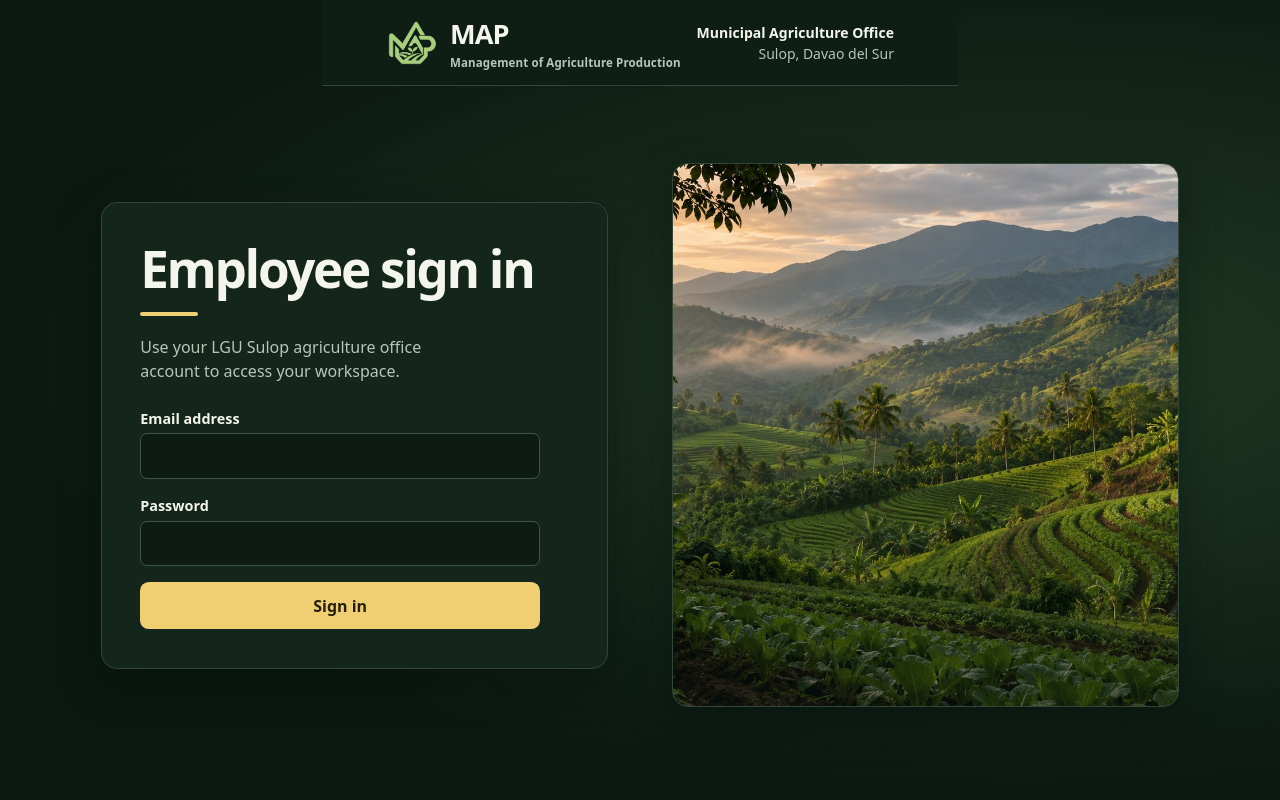
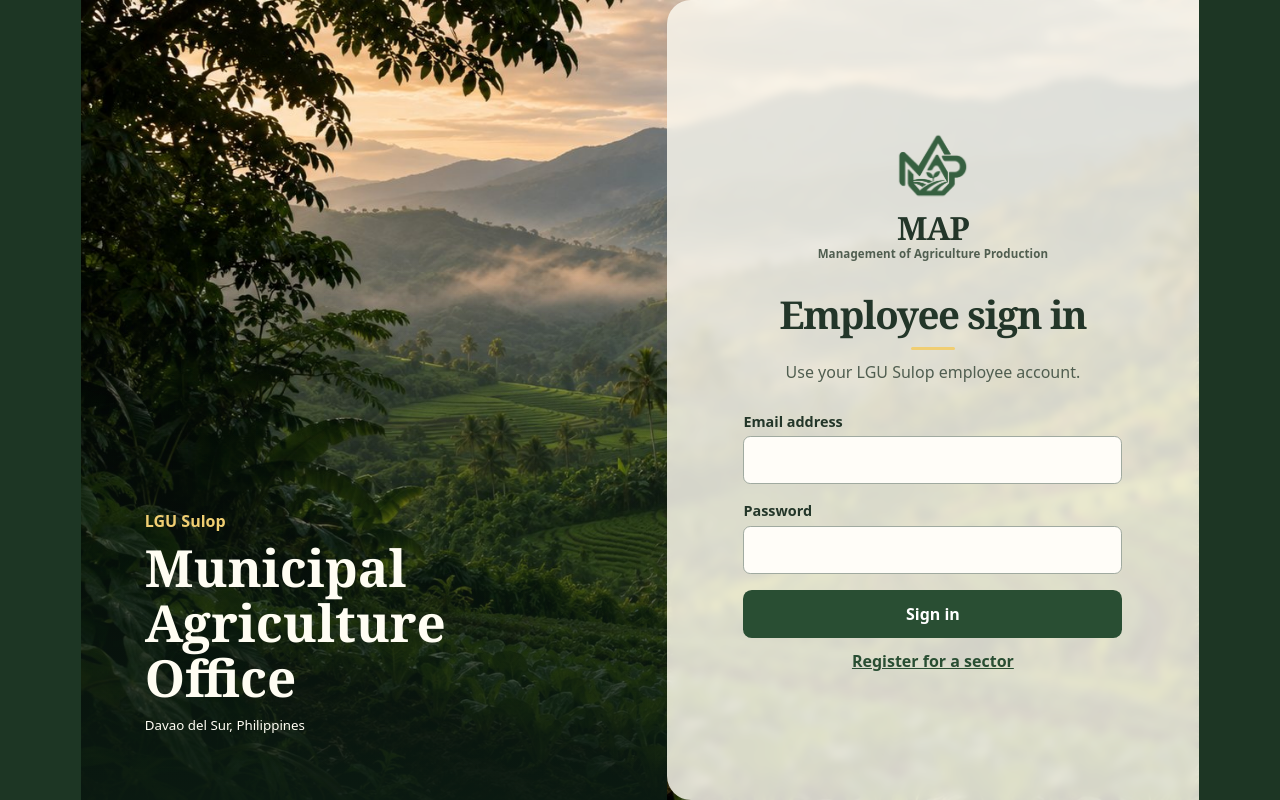
Before and after one commit to mnmpt/MAP, a Laravel app: page /login in a window 1280 px wide. Run offline with Laravel 12, Linux system fonts and the light colour scheme.

Commit message:
Update MAP System

```diff
--- a/app/Http/Controllers/AgricultureController.php
+++ b/app/Http/Controllers/AgricultureController.php
@@ -2,7 +2,9 @@
 
 namespace App\Http\Controllers;
 
+use App\Models\User;
 use Illuminate\Database\Query\Builder;
+use Illuminate\Database\UniqueConstraintViolationException;
 use Illuminate\Http\JsonResponse;
 use Illuminate\Http\RedirectResponse;
 use Illuminate\Http\Request;
@@ -22,6 +24,14 @@ use ZipArchive;
 
 class AgricultureController extends Controller
 {
+    private const REGISTRATION_SECTORS = [
+        'corn' => 'Corn',
+        'rice' => 'Rice',
+        'livestock' => 'Poultry and Livestock',
+        'high-value-crops' => 'High Value Crops',
+        'fisheries' => 'Fisheries',
+    ];
+
     public function loginPage(): View|RedirectResponse
     {
         return Auth::check() ? redirect()->route('dashboard') : view('agriculture-login');
@@ -31,13 +41,52 @@ class AgricultureController extends Controller
     {
         $credentials = $request->validate(['email' => 'required|email', 'password' => 'required|string']);
 
-        if (! Auth::attempt($credentials)) {
-            throw ValidationException::withMessages(['email' => 'The email or password is incorrect.']);
+        if (! Auth::attemptWhen($credentials, fn (User $user): bool => $user->hasApprovedWorkspace())) {
+            throw ValidationException::withMessages(['email' => 'Check your email and password. New accounts require approval before signing in.']);
         }
 
         $request->session()->regenerate();
 
-        return redirect()->intended(route('dashboard'));
+        $sector = $request->user()->sector;
+        $destination = $sector === 'head' ? route('dashboard') : route('sector', $sector);
+
+        return redirect()->intended($destination);
+    }
+
+    public function registrationPage(): View|RedirectResponse
+    {
+        return Auth::check() ? redirect()->route('dashboard') : view('agriculture-login', ['sectors' => self::REGISTRATION_SECTORS]);
+    }
+
+    public function register(Request $request): RedirectResponse
+    {
+        $data = $request->validate([
+            'name' => 'required|string|max:255',
+            'email' => 'required|email|max:255|unique:users',
+            'password' => ['bail', 'required', 'string', 'min:12', 'confirmed', function (string $attribute, string $password, \Closure $fail): void {
+                if (strlen($password) > 72 || str_contains($password, "\0")) {
+                    $fail('Use a password of at most 72 bytes without null characters.');
+                }
+            }],
+            'sector' => ['required', 'string', Rule::in(array_keys(self::REGISTRATION_SECTORS))],
+        ]);
+
+        try {
+            DB::transaction(function () use ($data): void {
+                $user = User::create(['name' => $data['name'], 'email' => $data['email'], 'password' => $data['password']]);
+                DB::table('sector_requests')->insert([
+                    'user_id' => $user->id,
+                    'sector' => $data['sector'],
+                    'reason' => 'New employee registration',
+                    'created_at' => now(),
+                    'updated_at' => now(),
+                ]);
+            });
+        } catch (UniqueConstraintViolationException) {
+            throw ValidationException::withMessages(['email' => 'The email has already been taken.']);
+        }
+
+        return redirect()->route('login')->with('notice', 'Registration submitted. The Agriculture Head must approve your sector before you can sign in.');
     }
 
     public function logout(Request $request): RedirectResponse
@@ -58,11 +107,11 @@ class AgricultureController extends Controller
     public function index(Request $request): View|RedirectResponse
     {
         $user = $request->user();
-        $visible = $this->visible($request);
-        if ($user->sector !== 'head' && isset($visible[$user->sector])) {
+        if ($user->sector !== 'head') {
             return redirect()->route('sector', $user->sector);
         }
 
+        $visible = $this->visible($request);
         [$year, $quarter] = $this->period($request);
         $summary = $this->summary(array_keys($visible), $year, $quarter);
         $previous = $this->previousRice($visible, $year, $quarter);
@@ -90,9 +139,11 @@ class AgricultureController extends Controller
             if ($livestockRegister === null) {
                 $query->whereNull('details->register');
             } else {
-                $query->where('details->register', $livestockRegister)
-                    ->where('record_date', '>=', Carbon::create($year, 1, 1)->toDateString())
-                    ->where('record_date', '<', Carbon::create($year + 1, 1, 1)->toDateString());
+                $query->where('details->register', $livestockRegister);
+                if ($livestockRegister !== 'vaccination') {
+                    $query->where('record_date', '>=', Carbon::create($year, 1, 1)->toDateString())
+                        ->where('record_date', '<', Carbon::create($year + 1, 1, 1)->toDateString());
+                }
             }
         }
         $tilapiaRegister = $sector === 'fisheries' && $request->query('register') === 'tilapia';
@@ -118,7 +169,7 @@ class AgricultureController extends Controller
                 $query->where('details->area', $barangay);
             }
         }
-        if ($sector === 'corn' || $crop !== null || $monthlyAccomplished) {
+        if ($sector === 'corn' || $crop !== null || $monthlyAccomplished || $livestockRegister === 'vaccination') {
             $month = $request->validate(['month' => 'nullable|date_format:Y-m'])['month']
                 ?? now('Asia/Manila')->format('Y-m');
             $plantingMonth = Carbon::createFromFormat('!Y-m', $month);
@@ -282,7 +333,11 @@ class AgricultureController extends Controller
                 'date' => $record->record_date,
                 'sector' => $record->sector,
                 'service' => match ($record->sector) {
-                    'livestock' => ($details['register'] ?? null) === 'routine-services' ? 'Routine animal health service' : 'Livestock loading',
+                    'livestock' => match ($details['register'] ?? null) {
+                        'routine-services' => 'Routine animal health service',
+                        'vaccination' => 'Animal vaccination',
+                        default => 'Livestock loading',
+                    },
                     'vaccine' => 'Pet vaccination',
                     'fisheries' => ($details['transaction'] ?? null) === 'Sold' ? 'Tilapia fingerling sale' : 'Fingerling distribution',
                     'fertilizer' => ($details['status'] ?? null) === 'Collected' ? 'Fertilizer allocation (collected)' : 'Fertilizer allocation (pending collection)',
@@ -324,7 +379,8 @@ class AgricultureController extends Controller
         $visible = $this->visible($request);
         $head = $request->user()->sector === 'head';
         $requests = DB::table('sector_requests')->join('users', 'users.id', '=', 'sector_requests.user_id')
-            ->select('sector_requests.*', 'users.name')->when(! $head, fn (Builder $query) => $query->where('user_id', $request->user()->id))
+            ->select('sector_requests.*', 'users.name', 'users.email', 'users.sector as assigned_sector')
+            ->when(! $head, fn (Builder $query) => $query->where('user_id', $request->user()->id))
             ->latest('sector_requests.updated_at')->paginate(15);
 
         return view('agriculture', compact('visible', 'requests', 'head'));
@@ -332,7 +388,7 @@ class AgricultureController extends Controller
 
     public function requestAccess(Request $request): RedirectResponse
     {
-        abort_if($request->user()->sector === 'head', 403);
+        abort_if(in_array($request->user()->sector, ['head', null], true), 403);
         $data = $request->validate([
             'sector' => ['required', Rule::in(array_keys(array_diff_key(config('agriculture'), $this->visible($request))))],
             'reason' => 'required|string|max:500',
@@ -349,10 +405,25 @@ class AgricultureController extends Controller
     {
         abort_unless($request->user()->sector === 'head', 403);
         $data = $request->validate(['status' => 'required|in:approved,denied']);
-        $updated = DB::table('sector_requests')->where('id', $grant)
-            ->whereIn('status', $data['status'] === 'approved' ? ['pending'] : ['pending', 'approved'])
-            ->update(['status' => $data['status'], 'updated_at' => now()]);
-        abort_unless($updated, 409, 'The request was already updated.');
+        DB::transaction(function () use ($grant, $data): void {
+            $query = DB::table('sector_requests')->where('id', $grant);
+            $access = DB::table('sector_requests')
+                ->join('users', 'users.id', '=', 'sector_requests.user_id')
+                ->where('sector_requests.id', $grant)
+                ->select('sector_requests.user_id', 'sector_requests.sector', 'sector_requests.status', 'users.sector as assigned_sector')
+                ->lockForUpdate()->first();
+            abort_if($access === null, 404);
+            if ($access->status === $data['status']) {
+                return;
+            }
+            abort_if($access->assigned_sector === $access->sector, 409, 'This is the employee’s assigned sector.');
+            $updated = $query->whereIn('status', $data['status'] === 'approved' ? ['pending'] : ['pending', 'approved'])
+                ->update(['status' => $data['status'], 'updated_at' => now()]);
+            abort_unless($updated, 409, 'The request was already updated.');
+            if ($data['status'] === 'approved' && $access->assigned_sector === null) {
+                User::query()->whereKey($access->user_id)->update(['sector' => $access->sector]);
+            }
+        });
 
         return back()->with('notice', 'Access updated.');
     }
@@ -408,7 +479,7 @@ class AgricultureController extends Controller
             $rules['submission_id'] = 'required|uuid';
         }
         $data = Validator::make($input, $rules)->validate();
-        if ($register === 'routine-services') {
+        if (in_array($register, ['routine-services', 'vaccination'], true)) {
             $data['name'] = Str::squish($data['first_name'].' '.$data['last_name']);
             $data['farmer_name'] = $data['name'];
         }
--- a/app/Models/User.php
+++ b/app/Models/User.php
@@ -17,6 +17,11 @@ class User extends Authenticatable
     /** @use HasFactory<UserFactory> */
     use HasFactory, Notifiable;
 
+    public function hasApprovedWorkspace(): bool
+    {
+        return $this->sector === 'head' || isset(config('agriculture')[$this->sector]);
+    }
+
     /**
      * Get the attributes that should be cast.
      *
--- a/app/Providers/AppServiceProvider.php
+++ b/app/Providers/AppServiceProvider.php
@@ -2,6 +2,8 @@
 
 namespace App\Providers;
 
+use App\Models\User;
+use Illuminate\Support\Facades\Gate;
 use Illuminate\Support\ServiceProvider;
 
 class AppServiceProvider extends ServiceProvider
@@ -19,6 +21,6 @@ class AppServiceProvider extends ServiceProvider
      */
     public function boot(): void
     {
-        //
+        Gate::define('access-workspace', fn (User $user): bool => $user->hasApprovedWorkspace());
     }
 }
--- a/config/agriculture.php
+++ b/config/agriculture.php
@@ -40,6 +40,29 @@ return [
             'treatment_m' => ['Treatment (male heads)', 'nullable|integer|min:0|max:100000000'],
             'treatment_f' => ['Treatment (female heads)', 'nullable|integer|min:0|max:100000000'],
             'signature' => ['Signature / acknowledgment reference', 'nullable|string|max:160'],
+        ]],
+        'vaccination' => ['Vaccination', [
+            'reason' => ['Reason', 'nullable|string|max:200'],
+            'purok' => ['Purok', 'nullable|string|max:100'],
+            'area' => ['Barangay', 'required|string|max:100'],
+            'first_name' => ['Client first name', 'required|string|max:80'],
+            'last_name' => ['Client last name', 'required|string|max:80'],
+            'sex' => ['Client sex', 'nullable|in:M,F'],
+            'birth_date' => ['Client birthday', 'nullable|date_format:Y-m-d|before_or_equal:record_date'],
+            'contact' => ['Contact number', 'nullable|string|max:40'],
+            'address' => ['Client address', 'nullable|string|max:200'],
+            'species' => ['Species', 'required|string|max:100'],
+            'animal_sex' => ['Animal sex', 'nullable|in:M,F'],
+            'animal_age' => ['Animal age (include unit)', 'nullable|string|max:60'],
+            'animal_color' => ['Animal color', 'nullable|string|max:100'],
+            'animal_name' => ['Animal name', 'nullable|string|max:100'],
+            'breed' => ['Breed', 'nullable|string|max:100'],
+            'animal_birth_date' => ['Animal date of birth', 'nullable|date_format:Y-m-d|before_or_equal:record_date'],
+            'disease' => ['Target disease', 'required|string|max:100'],
+            'vaccine_type' => ['Vaccine type', 'required|string|max:100'],
+            'lot_number' => ['Batch / lot number', 'nullable|string|max:100'],
+            'vaccine_source' => ['Vaccine source', 'nullable|string|max:160'],
+            'remarks' => ['Remarks / pregnancy status', 'nullable|string|max:500'],
         ]],
         'poultry-farms' => ['List of Poultry Farms', [
             'name' => ['Poultry farm name', 'required|string|max:160'],
--- a/public/agriculture.css
+++ b/public/agriculture.css
@@ -21,6 +21,30 @@ dialog{width:min(94vw,34rem);max-height:90vh;border:1px solid var(--line);border
 .corn-report td { font-variant-numeric: tabular-nums; }
 
 .sidebar nav .subnav { margin-inline-start: 1.25rem; font-size: .87rem; }
+.sidebar[hidden], .sidebar-toggle[hidden] { display: none; }
+.sidebar {
+    position: sticky;
+    inset-block-start: 0;
+    align-self: start;
+    height: 100vh;
+    height: 100dvh;
+    overflow-y: auto;
+    overscroll-behavior-y: contain;
+}
+.sidebar > * { flex-shrink: 0; }
+.shell.sidebar-closed { grid-template-columns: minmax(0, 1fr); }
+.topbar-title { display: flex; align-items: center; flex-wrap: wrap; gap: .55rem .9rem; min-width: 0; }
+.sidebar-toggle { padding: .35rem .65rem; font-size: .875rem; }
+@media (max-width: 760px) {
+    .sidebar {
+        position: static;
+        height: auto;
+        max-height: 60vh;
+        max-height: 60dvh;
+    }
+    .shell:has(.sidebar-toggle:not([hidden])) > main { display: contents; }
+    .shell:has(.sidebar-toggle:not([hidden])) .topbar { grid-row: 1; }
+}
 .tilapia-register :is(th, td) { white-space: nowrap; }
 .tilapia-register tbody th { background: inherit; }
 .tilapia-flags { display: flex; flex-wrap: wrap; gap: .6rem 1rem; border: 1px solid var(--line); border-radius: .55rem; }
@@ -230,90 +254,93 @@ dialog::backdrop { background: #040a07bc; }
 
 .login {
     display: block;
-    min-height: 100dvh;
     padding: 0;
-    background: radial-gradient(ellipse at 80% 45%, #203924, transparent 70%), #0b1811;
+    color-scheme: light;
+    background: #1d3624;
 }
 
-.login-header {
-    border-bottom: 1px solid var(--line);
-    background: #0e1e15;
-}
-
-.login-header-inner {
-    max-width: 77rem;
-    padding: .85rem clamp(1.25rem, 5vw, 4rem);
-    margin-inline: auto;
-    display: flex;
-    align-items: center;
-    justify-content: space-between;
-    gap: 1rem;
-}
-
-.login-header .brand { font-size: 1.7rem; }
-.login-header p { text-align: right; font-size: .875rem; font-weight: 650; }
-.login-header p span { display: block; color: var(--muted); font-weight: 400; }
-
 .login-layout {
-    width: min(100%, 77rem);
-    margin-inline: auto;
     display: grid;
-    grid-template-columns: minmax(0, 1fr) minmax(0, 1fr);
-    align-items: center;
-    gap: clamp(1.5rem, 5vw, 5rem);
-    padding: clamp(2.4rem, 6vw, 5rem) clamp(1.25rem, 6vw, 5rem);
+    grid-template-columns: minmax(0, 1.1fr) minmax(0, 1fr);
+    min-height: 100vh;
+    min-height: 100dvh;
+    background: url("map-farm.jpg") center / cover fixed;
 }
 
 .login-card {
+    --ink: #233629;
+    --muted: #505e50;
     width: 100%;
-    padding: clamp(1.25rem, 3vw, 2.5rem);
-    background: var(--surface);
-    border: 1px solid var(--line);
-    box-shadow: 0 14px 40px #050c0866;
-    gap: 1.2rem;
+    padding: clamp(2rem, 6vw, 5.5rem) clamp(1.5rem, 6vw, 5rem);
+    align-content: center;
+    justify-items: center;
+    background: rgb(251 248 239 / 84%);
+    backdrop-filter: blur(4px);
+    color: var(--ink);
+    border-radius: 1.5rem 0 0 1.5rem;
+    text-align: center;
+    gap: .65rem;
+}
+
+.login-card .brand {
+    flex-direction: column;
+    gap: .35rem;
+    font: 700 2rem/1.2 Georgia, serif;
+    margin-bottom: 1.35rem;
+}
+
+.login-card .map-logo {
+    --map-logo-color: #355f3f;
+    width: 4.75rem;
+    height: 4.75rem;
 }
 
 .login-card h1 {
-    font-size: clamp(2rem, 4vw, 3.4rem);
-    letter-spacing: -.045em;
+    font: 700 clamp(1.85rem, 3vw, 2.65rem)/1.1 Georgia, serif;
+    letter-spacing: -.035em;
 }
 
 .login-card h1::after {
     display: block;
     content: "";
-    width: 3.6rem;
-    height: .22rem;
-    margin-top: 1rem;
+    width: 2.75rem;
+    height: .2rem;
+    margin: .7rem auto 0;
     border-radius: 1rem;
     background: var(--yellow);
 }
 
-.login-card p { max-width: 32ch; }
-.login-card form { max-width: 25rem; gap: 1rem; margin-top: .35rem; }
-.login-card input { min-height: 2.85rem; }
-.login-card button { width: 100%; }
+.login-card form, .login-card .notice { width: min(100%, 25rem); text-align: left; }
+.login-card form { gap: 1rem; margin-top: 1rem; }
+.login-card :is(input, select) { min-height: 3rem; background: #fffdf8; border-color: #a0aaa0; }
+.login-switch a { color: #294e33; font-weight: 700; }
+.login-card button { width: 100%; min-height: 3rem; background: #294e33; color: #fff; }
+.login-card .notice.error { background: #f7e3dd; color: #802f29; }
+.login-card :focus-visible { outline-color: #8d5c17; }
 
 .login-scene {
-    width: 100%;
-    min-height: clamp(24rem, 45vw, 34rem);
-    border: 1px solid var(--line);
-    border-radius: 1rem;
-    background: linear-gradient(0deg, #0b18117a, transparent 60%), url("map-farm.jpg") 70% center / cover;
-    box-shadow: 0 14px 40px #050c0866;
+    display: grid;
+    align-items: end;
+    justify-items: start;
+    padding: clamp(1.5rem, 5vw, 4rem);
+    color: #fffdf3;
+    background: linear-gradient(0deg, #0b1b12ed, transparent 68%);
+}
+
+.login-scene span { color: var(--yellow); font-weight: 750; }
+.login-scene p {
+    max-width: 16ch;
+    margin: .4rem 0;
+    font: 700 clamp(1.55rem, 4vw, 3.3rem)/1.08 Georgia, serif;
 }
 
 @media (max-width: 700px) {
-    .login-layout { grid-template-columns: minmax(0, 1fr); }
-    .login-card { max-width: 29rem; justify-self: center; }
-    .login-scene { display: none; }
+    .login-layout { grid-template-columns: minmax(0, 1fr); background-attachment: scroll; }
+    .login-card { border-radius: 0; }
+    .login-scene { min-height: 12rem; }
     .banner-overview {
         background-image: linear-gradient(90deg, #0c1711f5, #0c1711aa), url("map-farm.jpg");
     }
-}
-
-@media (max-width: 420px) {
-    .login-header-inner { align-items: flex-start; flex-direction: column; gap: .25rem; }
-    .login-header p { text-align: left; padding-inline-start: 4rem; }
 }
 
 :focus-visible {
--- a/resources/views/agriculture-fields.blade.php
+++ b/resources/views/agriculture-fields.blade.php
@@ -8,6 +8,7 @@
     }
     $dateLabel = match ($livestockRegister) {
         'routine-services' => 'Service date',
+        'vaccination' => 'Vaccination date',
         'poultry-farms' => 'Reporting date',
         default => match ($sector) { 'livestock' => 'Loading date', 'rice' => 'Harvest date', 'corn' => 'Planting date', 'high-value-crops' => 'Production date', 'fertilizer' => 'Allocation date', 'vaccine' => 'Vaccination date', 'fisheries' => 'Distribution date', default => 'Registration date' },
     };
@@ -30,7 +31,7 @@
                 <option value="{{ $cropKey }}">{{ $cropLabel }}</option>
             @endforeach
         </select>
-    @elseif (in_array($key, ['government', 'sex'], true))
+    @elseif (in_array($key, ['government', 'sex', 'animal_sex'], true))
         <select name="{{ $key }}" @if ($key === 'government') required @endif>
             <option value="">{{ $key === 'government' ? 'Select Yes or No' : 'Unspecified' }}</option>
             @foreach ($key === 'government' ? ['Yes' => 'Yes', 'No' => 'No'] : ['M' => 'Male', 'F' => 'Female'] as $option => $optionLabel)
@@ -49,7 +50,7 @@
             $key === 'area' && $sector === 'high-value-crops' => $barangay,
             default => '',
         } }}"
-            type="{{ match(true) { $key === 'unloaded_at' => 'datetime-local', in_array($key, ['collected_at', 'birth_date'], true) => 'date', str_contains($rule, '|integer') || str_contains($rule, '|numeric') => 'number', default => 'text' } }}"
+            type="{{ match(true) { $key === 'unloaded_at' => 'datetime-local', in_array($key, ['collected_at', 'birth_date', 'animal_birth_date'], true) => 'date', str_contains($rule, '|integer') || str_contains($rule, '|numeric') => 'number', default => 'text' } }}"
             @if (str_contains($rule, '|numeric')) step="any" @endif
             @if (preg_match('/\|max:(\d+)/', $rule, $limit)) {{ str_contains($rule, '|string') ? 'maxlength' : 'max' }}="{{ $limit[1] }}" @endif
             @if (str_starts_with($rule, 'required')) required @endif>
--- a/resources/views/agriculture-login.blade.php
+++ b/resources/views/agriculture-login.blade.php
@@ -1,26 +1,45 @@
 <!doctype html>
 <html lang="en">
-<head><meta charset="utf-8"><meta name="viewport" content="width=device-width, initial-scale=1"><title>Sign in · MAP | LGU Sulop</title><link rel="stylesheet" href="{{ asset('agriculture.css') }}"></head>
+<head><meta charset="utf-8"><meta name="viewport" content="width=device-width, initial-scale=1"><title>{{ isset($sectors) ? 'Register' : 'Sign in' }} · MAP | LGU Sulop</title><link rel="stylesheet" href="{{ asset('agriculture.css') }}"></head>
 <body class="login">
-<header class="login-header">
-    <div class="login-header-inner">
+<main class="login-layout">
+    <aside class="login-scene" aria-label="LGU Sulop">
+        <div>
+            <span>LGU Sulop</span>
+            <p>Municipal Agriculture Office</p>
+            <small>Davao del Sur, Philippines</small>
+        </div>
+    </aside>
+    <section class="login-card" aria-labelledby="sign-in-title">
         <div class="brand"><span class="map-logo" aria-hidden="true"></span><span>MAP<small>Management of Agriculture Production</small></span></div>
-        <p>Municipal Agriculture Office <span>Sulop, Davao del Sur</span></p>
-    </div>
-</header>
-<main class="login-layout">
-    <section class="login-card" aria-labelledby="sign-in-title">
-        <h1 id="sign-in-title">Employee sign in</h1>
-        <p>Use your LGU Sulop agriculture office account to access your workspace.</p>
+        <h1 id="sign-in-title">{{ isset($sectors) ? 'Employee registration' : 'Employee sign in' }}</h1>
+        <p>{{ isset($sectors) ? 'Request a sector. The Agriculture Head will review your registration.' : 'Use your LGU Sulop employee account.' }}</p>
+        @if (session('notice')) <div class="notice" role="status">{{ session('notice') }}</div> @endif
         @if ($errors->any()) <div class="notice error" role="alert">{{ $errors->first() }}</div> @endif
-        <form method="post" action="{{ route('login') }}" class="stack">
+        <form method="post" action="{{ route(isset($sectors) ? 'register' : 'login') }}" class="stack">
             @csrf
+            @isset($sectors)
+                <label>Full name <input name="name" value="{{ old('name') }}" autocomplete="name" maxlength="255" required></label>
+                <label>Sector
+                    <select name="sector" required>
+                        <option value="">Select your sector</option>
+                        @foreach ($sectors as $key => $label)
+                            <option value="{{ $key }}" @selected(old('sector') === $key)>{{ $label }}</option>
+                        @endforeach
+                    </select>
+                </label>
+            @endisset
             <label>Email address <input type="email" name="email" value="{{ old('email') }}" autocomplete="username" required></label>
-            <label>Password <input type="password" name="password" autocomplete="current-password" required></label>
-            <button>Sign in</button>
+            @isset($sectors)
+                <label>Password <input type="password" name="password" autocomplete="new-password" minlength="12" maxlength="72" required><small>Use at least 12 characters.</small></label>
+                <label>Confirm password <input type="password" name="password_confirmation" autocomplete="new-password" required></label>
+            @else
+                <label>Password <input type="password" name="password" autocomplete="current-password" required></label>
+            @endisset
+            <button>{{ isset($sectors) ? 'Submit registration' : 'Sign in' }}</button>
         </form>
+        <p class="login-switch"><a href="{{ route(isset($sectors) ? 'login' : 'register') }}">{{ isset($sectors) ? 'Back to sign in' : 'Register for a sector' }}</a></p>
     </section>
-    <div class="login-scene" aria-hidden="true"></div>
 </main>
 </body>
 </html>
--- a/routes/web.php
+++ b/routes/web.php
@@ -5,9 +5,11 @@ use Illuminate\Support\Facades\Route;
 
 Route::get('/login', [AgricultureController::class, 'loginPage'])->name('login');
 Route::post('/login', [AgricultureController::class, 'login'])->middleware('throttle:6,1');
-Route::middleware('auth')->controller(AgricultureController::class)->group(function () {
+Route::get('/register', [AgricultureController::class, 'registrationPage'])->name('register');
+Route::post('/register', [AgricultureController::class, 'register'])->middleware(['guest', 'throttle:4,1']);
+Route::post('/logout', [AgricultureController::class, 'logout'])->middleware('auth')->name('logout');
+Route::middleware(['auth', 'can:access-workspace'])->controller(AgricultureController::class)->group(function () {
     Route::get('/', 'index')->name('dashboard');
-    Route::post('/logout', 'logout')->name('logout');
     Route::get('/sync/session', 'syncSession')->name('sync.session');
     Route::get('/sector/{sector}', 'sector')->name('sector');
     Route::post('/sector/{sector}', 'store')->name('records.store');
```
Also changed, not shown: public/agriculture.js (+19 -0 lines), resources/views/agriculture.blade.php (+21 -6 lines), tests/Feature/AgricultureTest.php (+57 -0 lines).
